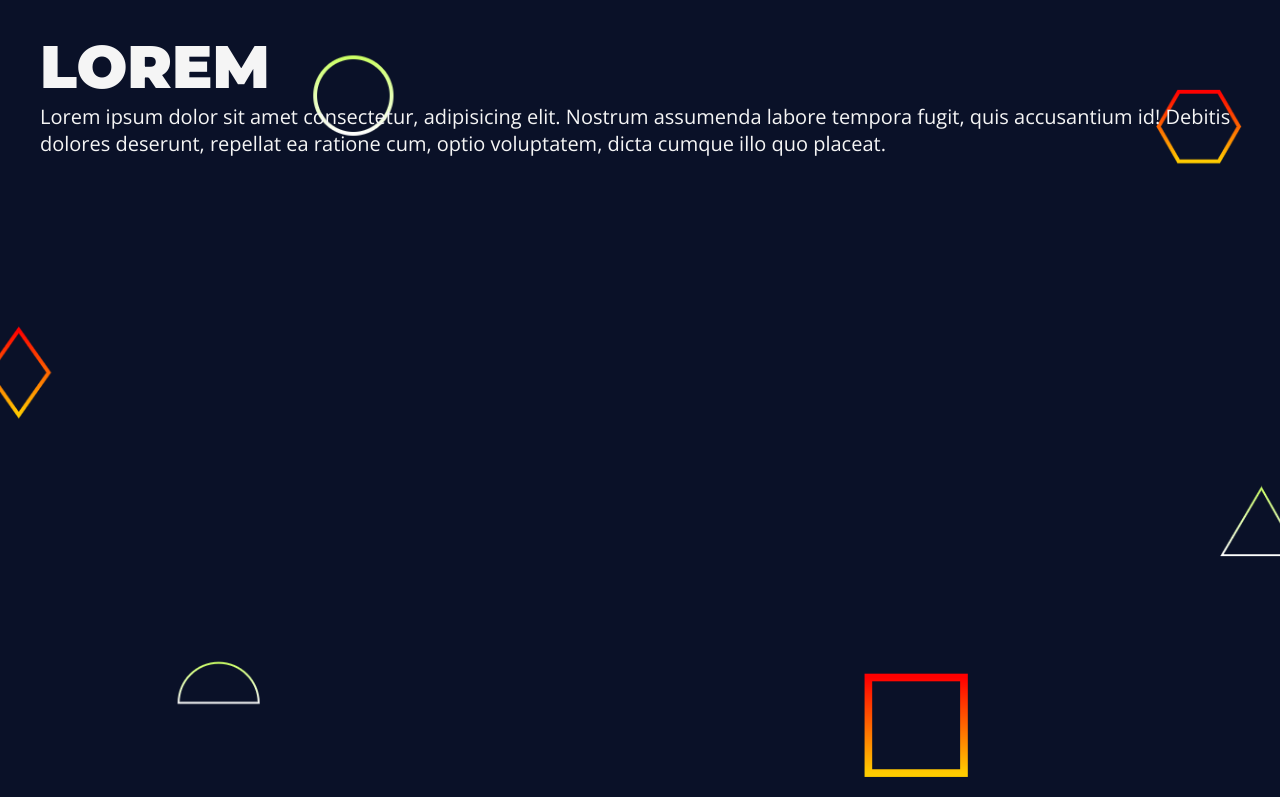
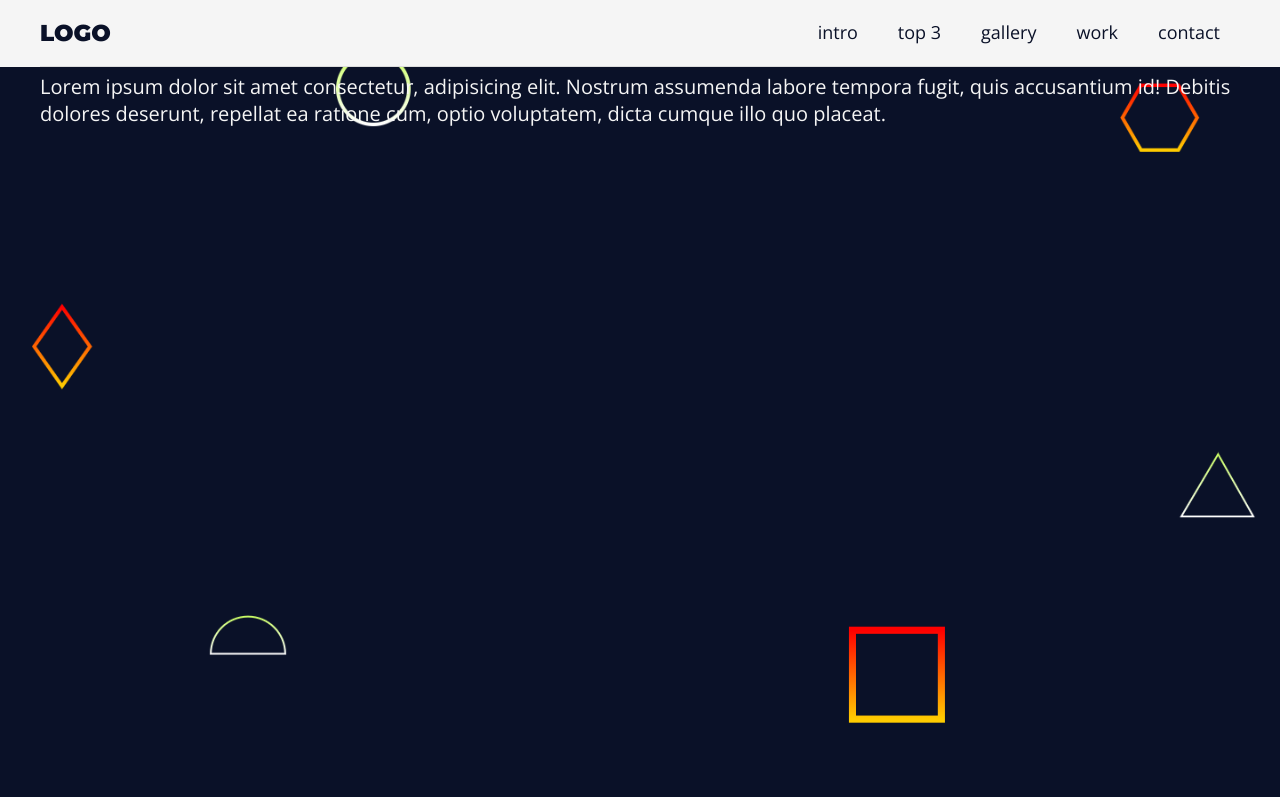
Before and after one commit to Daniel-Moreira26/Landing-Page, a plain HTML site: page index.html in a window 1280 px wide. Shown: the top 797 px of the page. Drawn offline with nearby package versions, Linux system fonts and the light colour scheme.

Commit message:
atualizei

```diff
--- a/index.html
+++ b/index.html
@@ -10,6 +10,22 @@
     <link rel="stylesheet" href="style.css">
 </head>
 <body>
+    <header id="menu">
+        <aside class="main-content menu-content">
+            <h1 class="logo"><a href="index.html">Logo</a></h1>
+            <nav>
+                <ul>
+                    <li><a href="#">intro</a>
+                    <li><a href="#">top 3</a>
+                    <li><a href="#">gallery</a>
+                    <li><a href="#">work</a>
+                    <li><a href="#">contact</a>
+                </ul>
+
+            </nav>
+        </aside>
+    </header>
+    <main>
         <section class="main-bg">
             <div class="main-content section">
                 <h1>Lorem</h1>
@@ -26,4 +42,8 @@
                 </p>
             </div>
         </section>
+    </main>
+    <footer class="rodape">
+
+    </footer>
 </html>
--- a/style.css
+++ b/style.css
@@ -20,6 +20,8 @@ body {
     font-size: 2rem;
     color: var(--primary-color);
 }
+
+
 
 h1, h2, h3, h4, h5, h6 {
     font-family: 'Montserrat', sans-serif;
@@ -51,6 +53,57 @@ h6 {
     font-size: 3.5rem;
 }
 
+#menu {
+    background-color: whitesmoke;
+    position: fixed;
+    top: 0;
+    left: 0;
+    right: 0;
+}
+
+.menu-content {
+    display: flex;
+    justify-content: space-between;
+    align-items: center;
+    padding-top: 0;
+    padding-bottom: 0;
+    border-bottom: 1px solid #d6d6d6c9;
+}
+
+a {
+    text-decoration: none;
+    border-bottom: 2px solid transparent;
+    transition: border-bottom 0.3s;
+}
+
+a:hover {
+    border-bottom: 2px solid #000;
+    background-color: rgba(236, 236, 236, 0.801);
+}
+
+
+#menu h1 {
+    font-size: 2.3rem;
+}
+
+#menu h1 a {
+    color: var(--primary-color);
+
+}
+
+ul {
+    display: flex;
+    list-style: none;
+
+}
+
+#menu ul li a {
+    display: block;
+    padding: 2rem;
+    font-size: 1.8rem;
+    color: var(--primary-color);
+}
+
 .main-bg {
     background: url(img/scattered-forcefields.png) center;
     background-size: cover;
@@ -60,7 +113,6 @@ h6 {
 .main-content {
     max-width: 1200px;
     margin: 0 auto;
-    padding: var(--gap);
 }
 
 .section {
```
Lines whose indentation alone changed are shown as unchanged.
